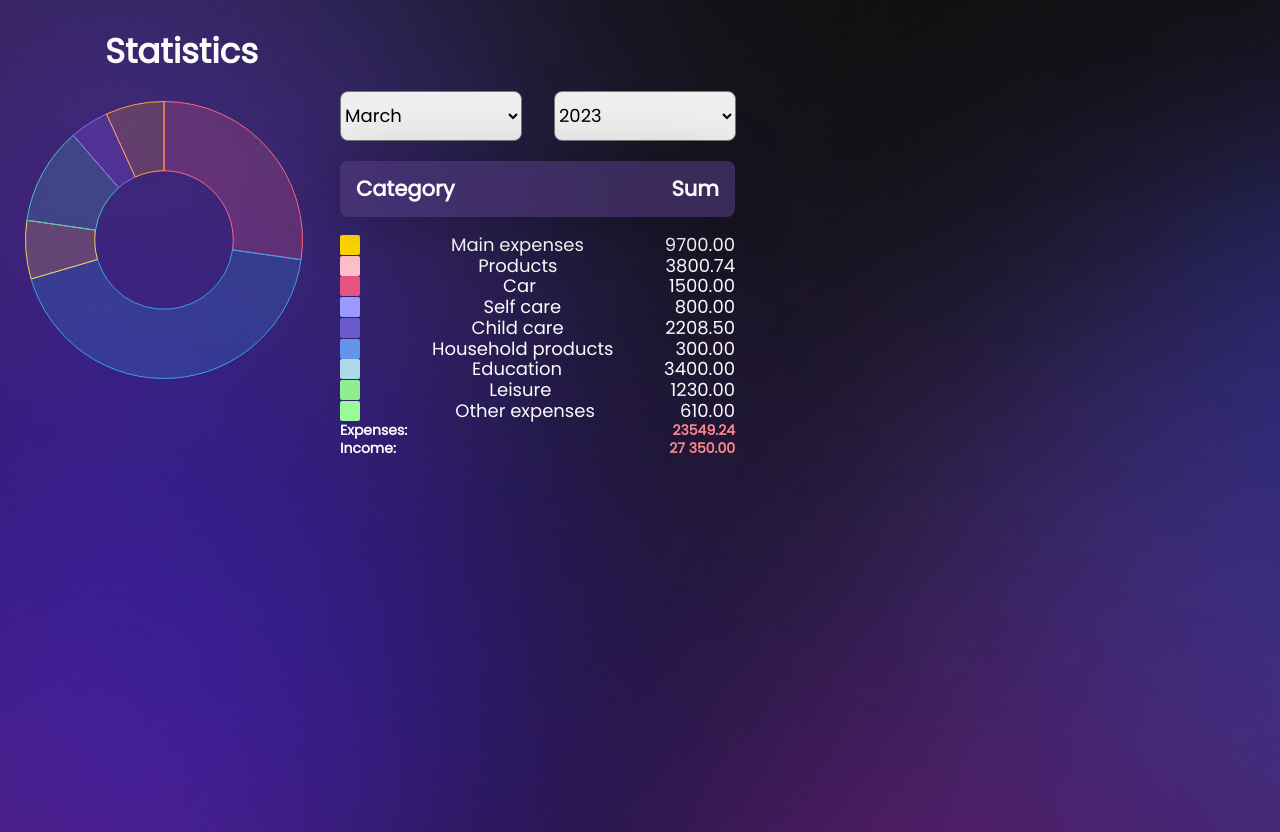
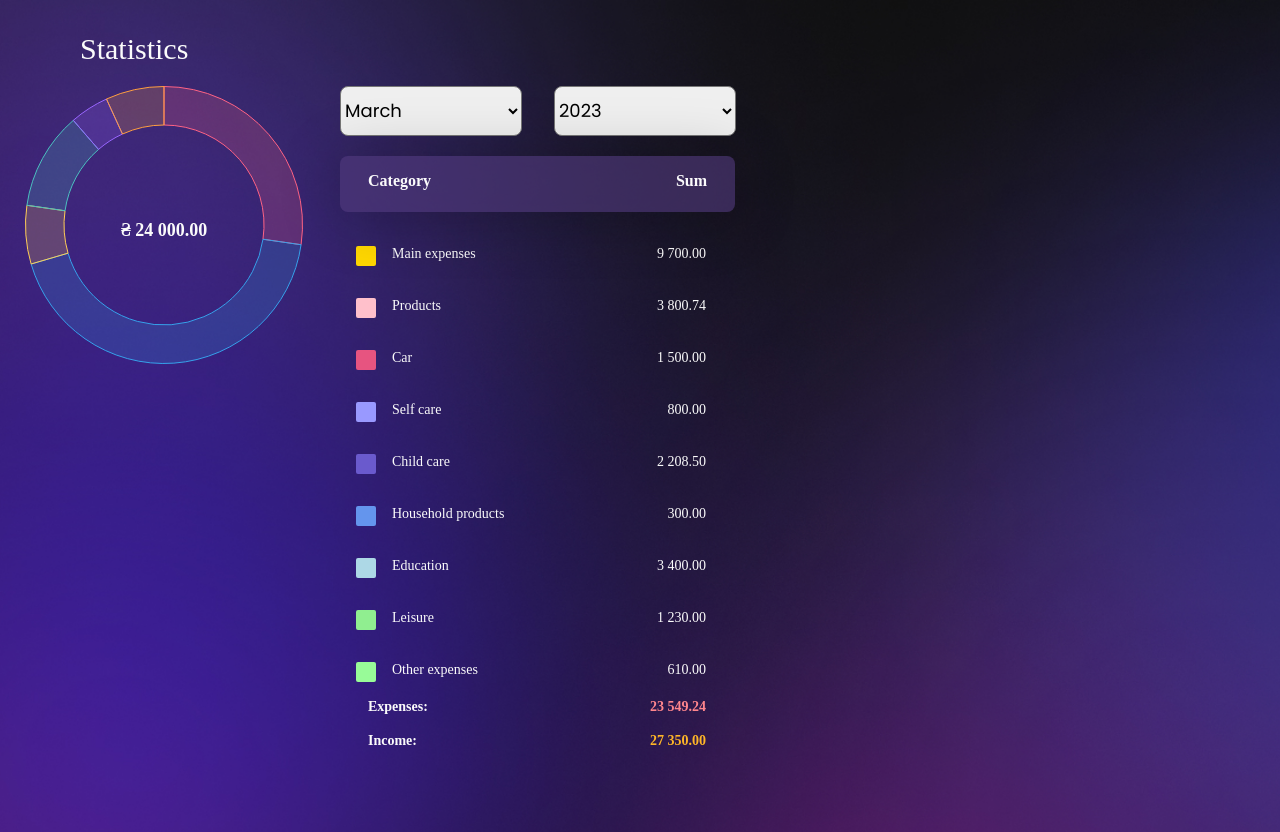
Before and after one commit to Goldenrash-lab/project-codefusion, a React (Create React App) app: page /project-codefusion/statistics in a window 1280 px wide. Built offline with nearby package versions, Linux system fonts and the light colour scheme.

Commit message:
added desktop styles

```diff
--- a/src/components/Chart/Chart.jsx
+++ b/src/components/Chart/Chart.jsx
@@ -6,10 +6,8 @@ import { styled } from 'styled-components';
 ChartJS.register(ArcElement, Tooltip, Legend);
 
 export const data = {
-  //   labels: ['Red', 'Blue', 'Yellow', 'Green', 'Purple', 'Orange'],
   datasets: [
     {
-      //   label: '# of Votes',
       data: [12, 19, 3, 5, 2, 3],
       backgroundColor: [
         'rgba(255, 99, 132, 0.2)',
@@ -34,15 +32,52 @@ export const data = {
   ],
 };
 
+const TextInsideDoughnut = ({ text }) => {
+  return (
+    <div
+      style={{
+        position: 'absolute',
+        textAlign: 'center',
+        top: '50%',
+        left: '50%',
+        transform: 'translate(-50%, -50%)',
+        fontFamily: 'Poppins',
+        fontSize: '18px',
+        fontStyle: 'normal',
+        fontWeight: '600',
+        lineHeight: 'normal',
+      }}
+    >
+      {text}
+    </div>
+  );
+};
+
 export const Chart = () => {
   return (
     <StyledChartContainer>
-      <Doughnut
-        data={data}
-        width={288}
-        height={288}
-        options={{ maintainAspectRatio: false }}
-      />
+      <div style={{ position: 'relative' }}>
+        <Doughnut
+          data={data}
+          width={288}
+          height={288}
+          options={{
+            maintainAspectRatio: false,
+            plugins: {
+              legend: {
+                display: true,
+                position: 'bottom',
+              },
+              title: {
+                display: true,
+                text: 'Doughnut Chart',
+              },
+            },
+            cutout: 100,
+          }}
+        />
+        <TextInsideDoughnut text="₴ 24 000.00" />
+      </div>
     </StyledChartContainer>
   );
 };
--- a/src/components/StatisticsDashboard/StatisticsDashboard.jsx
+++ b/src/components/StatisticsDashboard/StatisticsDashboard.jsx
@@ -28,6 +28,7 @@ const StyledContainer = styled.div`
   height: 50px;
   gap: 32px;
   margin-bottom: 20px;
+  margin-right: 12px;
 `;
 
 const StyledSelect = styled.select`
--- a/src/components/StatisticsTable/StatisticsTable.jsx
+++ b/src/components/StatisticsTable/StatisticsTable.jsx
@@ -28,16 +28,23 @@ export const StatisticsTable = () => {
       <StyledList>
         {expensesData.map((expense, index) => (
           <StyledListItem key={index}>
-            <ColorIndicator color={expense.color} />
-            <p>{expense.category}</p>
-            <p>{expense.sum.toFixed(2)}</p>
+            <StyledColorItem>
+              <ColorIndicator color={expense.color} />
+              <StyledCategory>{expense.category}</StyledCategory>
+            </StyledColorItem>
+            <StyledSum>
+              {expense.sum.toFixed(2).replace(/\d(?=(\d{3})+\.)/g, '$& ')}
+            </StyledSum>
           </StyledListItem>
         ))}
         <StyledText>
-          <p>Expenses:</p> <span>{totalExpenses.toFixed(2)}</span>
+          <p>Expenses:</p>{' '}
+          <StyledSpanExpenses>
+            {totalExpenses.toFixed(2).replace(/\d(?=(\d{3})+\.)/g, '$& ')}
+          </StyledSpanExpenses>
         </StyledText>
         <StyledText>
-          <p>Income:</p> <span>27 350.00</span>{' '}
+          <p>Income:</p> <StyledSpanIncome>27 350.00</StyledSpanIncome>{' '}
         </StyledText>
       </StyledList>
     </StyledTable>
@@ -52,28 +59,41 @@ const StyledTable = styled.div`
 const StyledTitleContainer = styled.h3`
   display: flex;
   justify-content: space-between;
-  padding: 16px;
+  padding: 16px 28px;
+  margin-right: 12px;
   width: 395px;
   height: 56px;
   border-radius: 8px;
   background: rgba(82, 59, 126, 0.6);
   box-shadow: 0px 4px 60px 0px rgba(0, 0, 0, 0.25);
   backdrop-filter: blur(50px);
+  color: var(--white, #fbfbfb);
+  font-family: Poppins;
+  font-size: 16px;
+  font-style: normal;
+  font-weight: 600;
+  line-height: normal;
 `;
 
 const StyledText = styled.div`
   display: flex;
   justify-content: space-between;
   align-items: center;
-  /* color: var(--white, #fbfbfb);
-  font-family: Poppins; */
+  padding: 0 29px 16px 28px;
+  font-family: Poppins;
   font-size: 14px;
   font-style: normal;
   font-weight: 600;
-  line-height: 18px; /* 128.571% */
-  span {
-    color: #ff868d;
-  }
+  line-height: 1.28;
+  gap: 19px;
+`;
+
+const StyledSpanExpenses = styled.span`
+  color: var(--dashboard-text, #ff868d);
+`;
+
+const StyledSpanIncome = styled.span`
+  color: var(--yellow, #ffb627);
 `;
 
 const StyledList = styled.ul`
@@ -83,6 +103,12 @@ const StyledList = styled.ul`
 const StyledListItem = styled.li`
   display: flex;
   justify-content: space-between;
+  padding: 16px 29px 16px 16px;
+`;
+
+const StyledColorItem = styled.div`
+  display: flex;
+  gap: 16px;
 `;
 
 const ColorIndicator = styled.span`
@@ -90,5 +116,23 @@ const ColorIndicator = styled.span`
   height: 20px;
   border-radius: 10%;
   background-color: ${props => props.color || '#FFFFFF'};
-  margin-right: 10px;
 `;
+
+const StyledCategory = styled.p`
+  color: var(--white, #fbfbfb);
+  font-family: Poppins;
+  font-size: 14px;
+  font-style: normal;
+  font-weight: 400;
+  line-height: normal;
+`;
+
+const StyledSum = styled.p`
+  color: var(--white, #fbfbfb);
+  text-align: right;
+  font-family: Poppins;
+  font-size: 14px;
+  font-style: normal;
+  font-weight: 400;
+  line-height: normal;
+`;
--- a/src/pages/StatisticsTab.jsx
+++ b/src/pages/StatisticsTab.jsx
@@ -22,10 +22,16 @@ const StatisticsTab = () => {
 const StyledTitle = styled.h2`
   display: flex;
   justify-content: flex-start;
-  padding-left: 85px;
+  padding-left: 60px;
   font-size: 34px;
   margin-bottom: 20px;
   margin-top: 32px;
+  text-align: center;
+  font-family: Poppins;
+  font-size: 30px;
+  font-style: normal;
+  font-weight: 400;
+  line-height: normal;
 `;
 
 const StyledContainer = styled.div`
```
